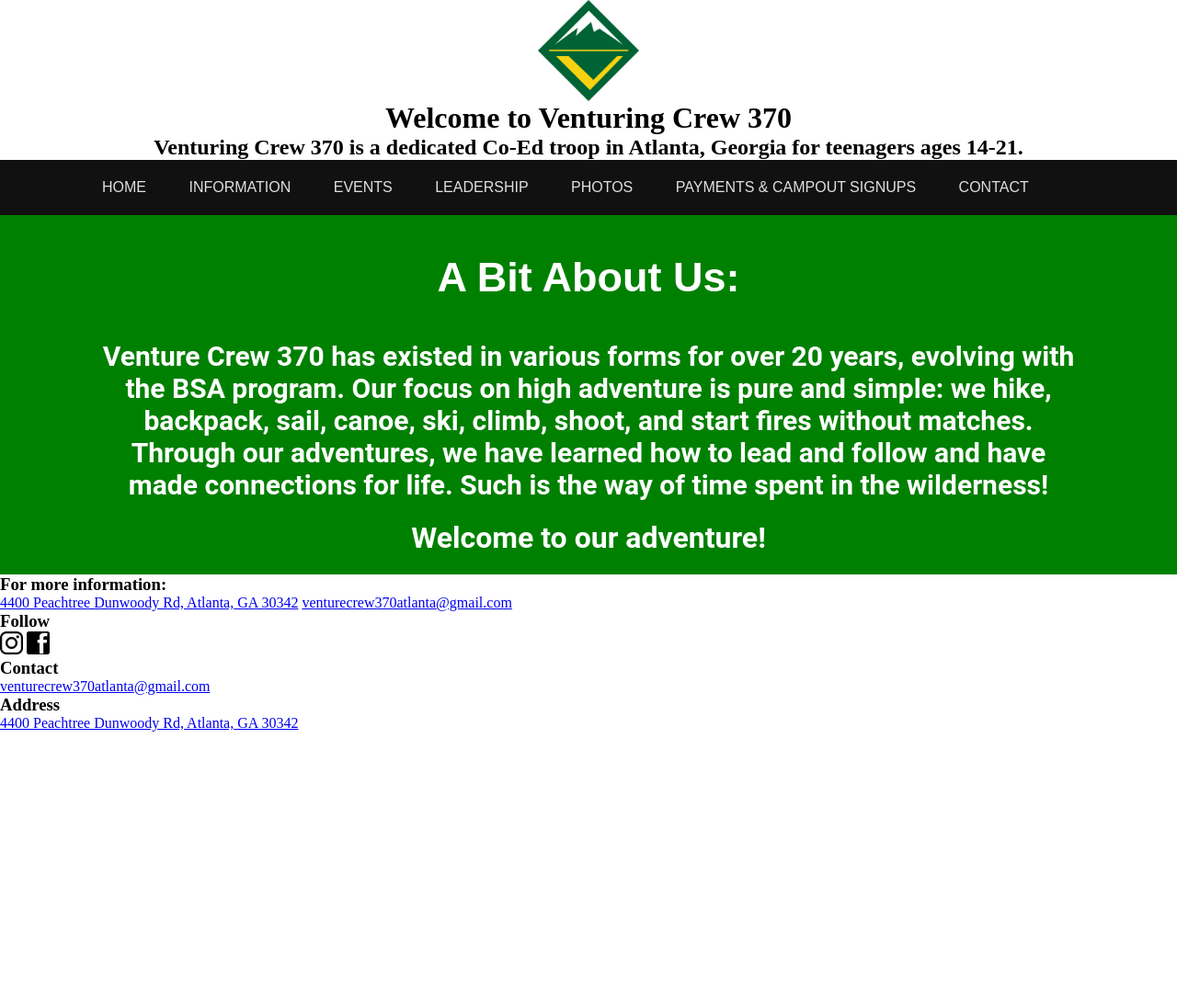
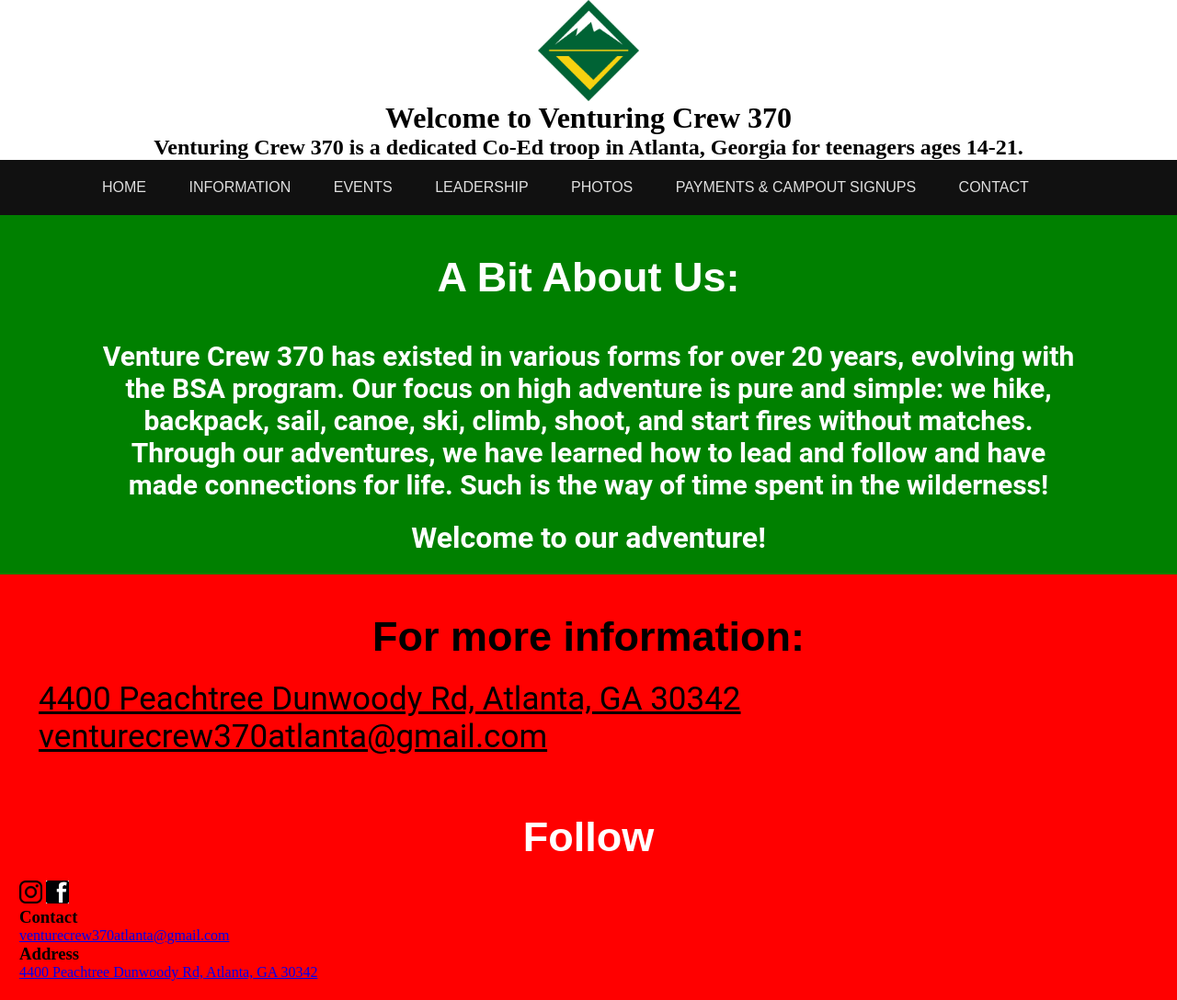
Before and after one commit to crew-370/Crew370, a Jekyll site: the page built from index.html, in a window 1280 px wide. Shown: the whole page at 92% size. Built offline with Jekyll 4.4.1, drawn with Linux system fonts in a browser that asks for light colours; before the commit the page ends 900 px from its top, so only the background shows below that.

Commit message:
Added more CSS for Index.html

```diff
--- a/index.html
+++ b/index.html
@@ -7,6 +7,8 @@
   <head>
     <title>{{ page.title }} | {{ site.title }}</title>
     <link rel='stylesheet' href='styles/biography.css'>
+    <link rel='stylesheet' href='styles/contact.css'>
+    <link rel='stylesheet' href='styles/bottombar.css'>
   </head>
   <body>
     <div class="bio">
@@ -17,14 +19,14 @@
       </div>
     </div>
     <div class="contact">
-      <h3>For more information:</h3>
-      <a href="https://www.google.com/maps/place/St+James+United+Methodist+Church/@33.8747282,-84.3610308,17z/data=!3m1!4b1!4m5!3m4!1s0x88f50f338bb8460b:0xc120e28ed732a7f9!8m2!3d33.8747238!4d-84.3588421">4400 Peachtree Dunwoody Rd, Atlanta, GA 30342</a>
-      <a href="mailto:venturecrew370atlanta@gmail.com">venturecrew370atlanta@gmail.com</a>
+      <h3 class="M-Info">For more information:</h3>
+      <a class="address" href="https://www.google.com/maps/place/St+James+United+Methodist+Church/@33.8747282,-84.3610308,17z/data=!3m1!4b1!4m5!3m4!1s0x88f50f338bb8460b:0xc120e28ed732a7f9!8m2!3d33.8747238!4d-84.3588421">4400 Peachtree Dunwoody Rd, Atlanta, GA 30342</a>
+      <a class="email" href="mailto:venturecrew370atlanta@gmail.com">venturecrew370atlanta@gmail.com</a>
     </div>
     <div class="bottombar">
-      <h3>Follow</h3>
-      <a href="https://www.instagram.com/venturecrew370/"><img src="src/instagram.png" width=25 length=25></a>
-      <a href="https://www.facebook.com/groups/141289820828/"><img src="src/facebook.jpg" alt="facebook" width=25 length=25></a>
+      <h3 class="bb-title">Follow</h3>
+      <a class="ig-img" href="https://www.instagram.com/venturecrew370/"><img src="src/instagram.png" width=25 length=25></a>
+      <a class="fb-img" href="https://www.facebook.com/groups/141289820828/"><img src="src/facebook.jpg" alt="facebook" width=25 length=25></a>
       <h3>Contact</h3>
       <a href="mailto:venturecrew370atlanta@gmail.com">venturecrew370atlanta@gmail.com</a>
       <h3>Address</h3>
--- /dev/null
+++ b/styles/bottombar.css
@@ -0,0 +1,20 @@
+:root {
+  --bb-background: red;
+}
+
+.bottombar {
+  background-color: var(--bb-background);
+  padding: 21px 21px
+}
+
+.bb-title {
+  font-family: "IBM Plex Sans", Sans-Serif;
+  padding: 21px 21px;
+  color: white;
+  text-align: center;
+  font-size: 45;
+}
+
+.ig-img {
+  text-align: center;
+}
--- /dev/null
+++ b/styles/contact.css
@@ -0,0 +1,34 @@
+:root {
+  --contact-background: red;
+  --text-color1: black;
+  --text-color2: black;
+}
+
+.contact {
+  background: var(--contact-background);
+  padding: 21px 21px
+}
+
+.M-Info {
+  font-family: "IBM Plex Sans", Sans-Serif;
+  padding: 21px 21px;
+  color: var(--text-color1);
+  text-align: center;
+  font-size: 45;
+}
+
+.address {
+  font-family: "Roboto", Sans-Serif;
+  padding: 21px 21px;
+  color: var(--text-color2);
+  text-align: center;
+  font-size: 35;
+}
+
+.email {
+  font-family: "Roboto", Sans-Serif;
+  padding: 21px 21px;
+  color: var(--text-color2);
+  text-align: center;
+  font-size: 35;
+}
--- a/styles/events.css
+++ b/styles/events.css
@@ -0,0 +1,3 @@
+:root {
+
+}
```
Also changed, not shown: events.html (+5 -5 lines).
